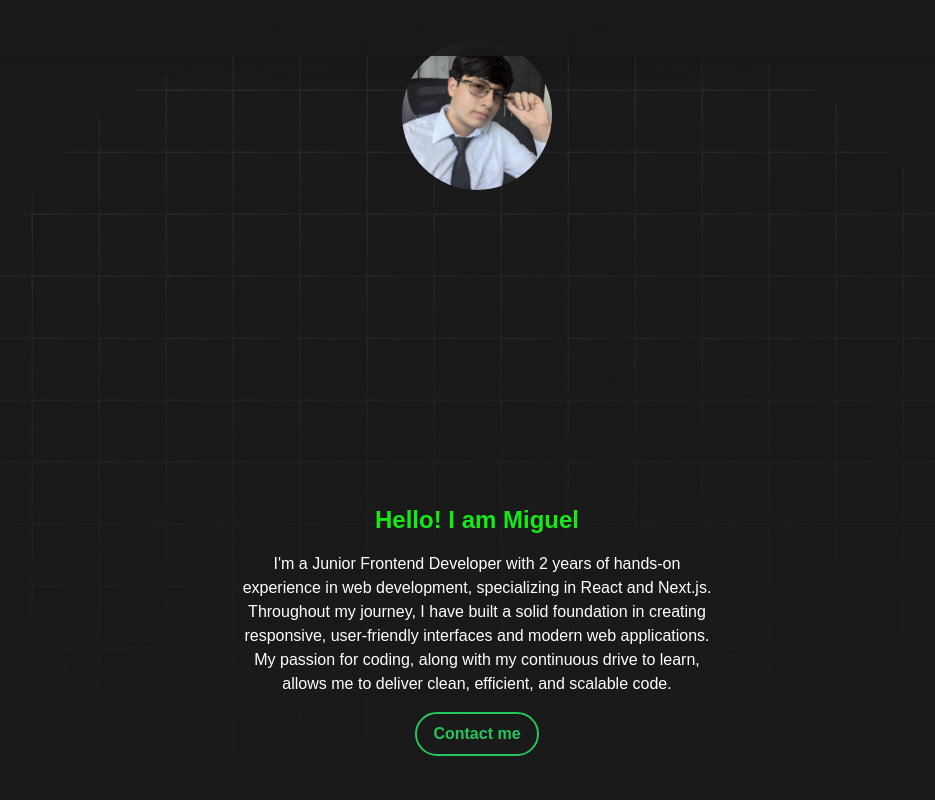
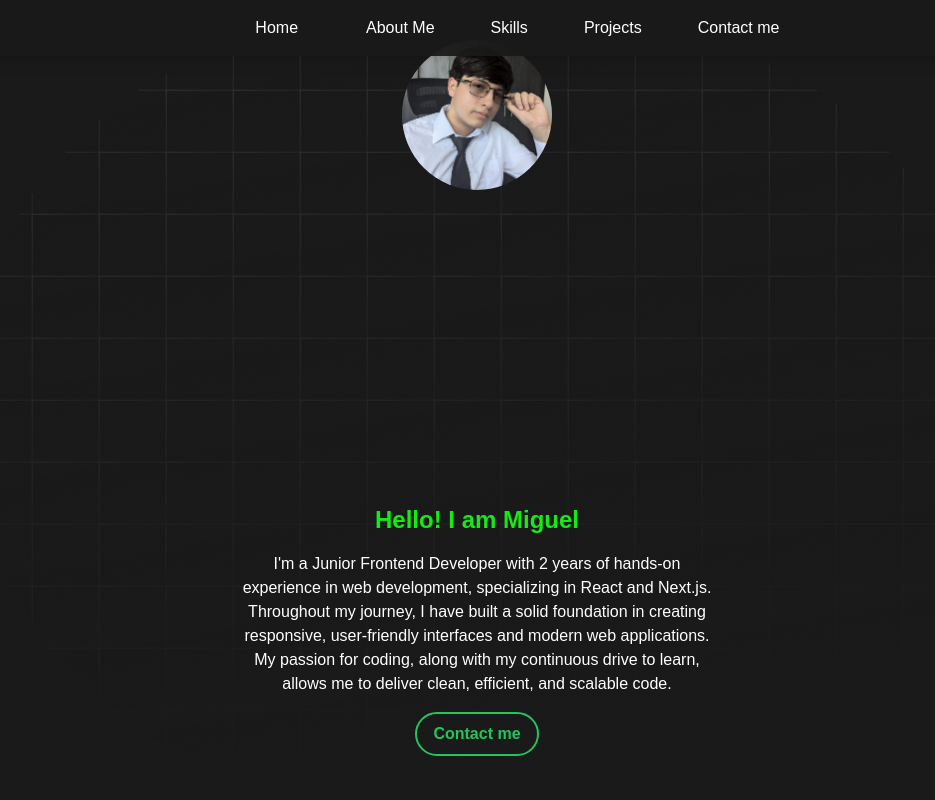
Before and after one commit to MiguelMera/Portfolio1, a Next.js app: page / in a window 1280 px wide. Shown: the top 800 px of the page, without its empty margins (163-1098 px from the left). Built offline with nearby package versions, Linux system fonts and the light colour scheme.

Commit message:
Update navbar.tsx
fixed text colors

```diff
--- a/src/app/components/navbar.tsx
+++ b/src/app/components/navbar.tsx
@@ -21,7 +21,7 @@ const NavBar = () => {
                 <div className={`${oleoScript.className} text-2xl`}>
                     Miguel
                 </div>
-                <div className='hidden md:flex justify-center flex-grow'>
+                <div className='hidden md:flex justify-center flex-grow text-white'>
                     <div className='flex space-x-6'>
                         <span className='mx-3 px-4 cursor-pointer active:text-green-700 transition duration-100 ease-in-out'><a href="#presentation">Home</a></span>
                         <span className='mx-3 px-4 cursor-pointer active:text-green-700 transition duration-100 ease-in-out'><a href="#aboutMe">About Me</a></span>
@@ -31,7 +31,7 @@ const NavBar = () => {
                     </div>
                 </div>
                 <div className='md:hidden'>
-                    <button onClick={toggleMenu} className='transition duration-500 ease-in-out'>
+                    <button onClick={toggleMenu} className='transition duration-500 ease-in-out text-white'>
                         <Menu />
                     </button>
                 </div>
```
